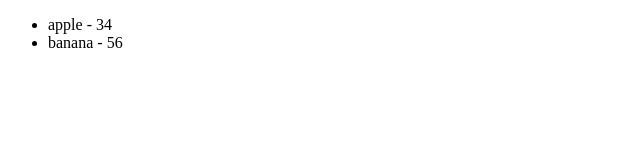
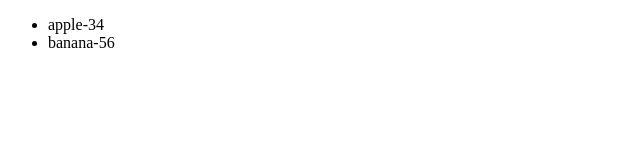
Before and after one commit to mazeyqian/multipage-template, a Vue app: page / in a window 1280 px wide. Shown: the top 160 px of the page, without its empty margins (0-640 px from the left). Built offline with nearby package versions, Linux system fonts and the light colour scheme.

Commit message:
v-for + v-text/v-html 展示数据

```diff
--- a/src/App.vue
+++ b/src/App.vue
@@ -1,7 +1,7 @@
 <template>
   <div>
     <ul>
-      <li v-for="item in list"> {{ item.name }} - {{ item.price }}</li>
+      <li v-for="item in list" v-text="item.name + '-' + item.price"></li>
     </ul>
   </div>
 </template>
```
